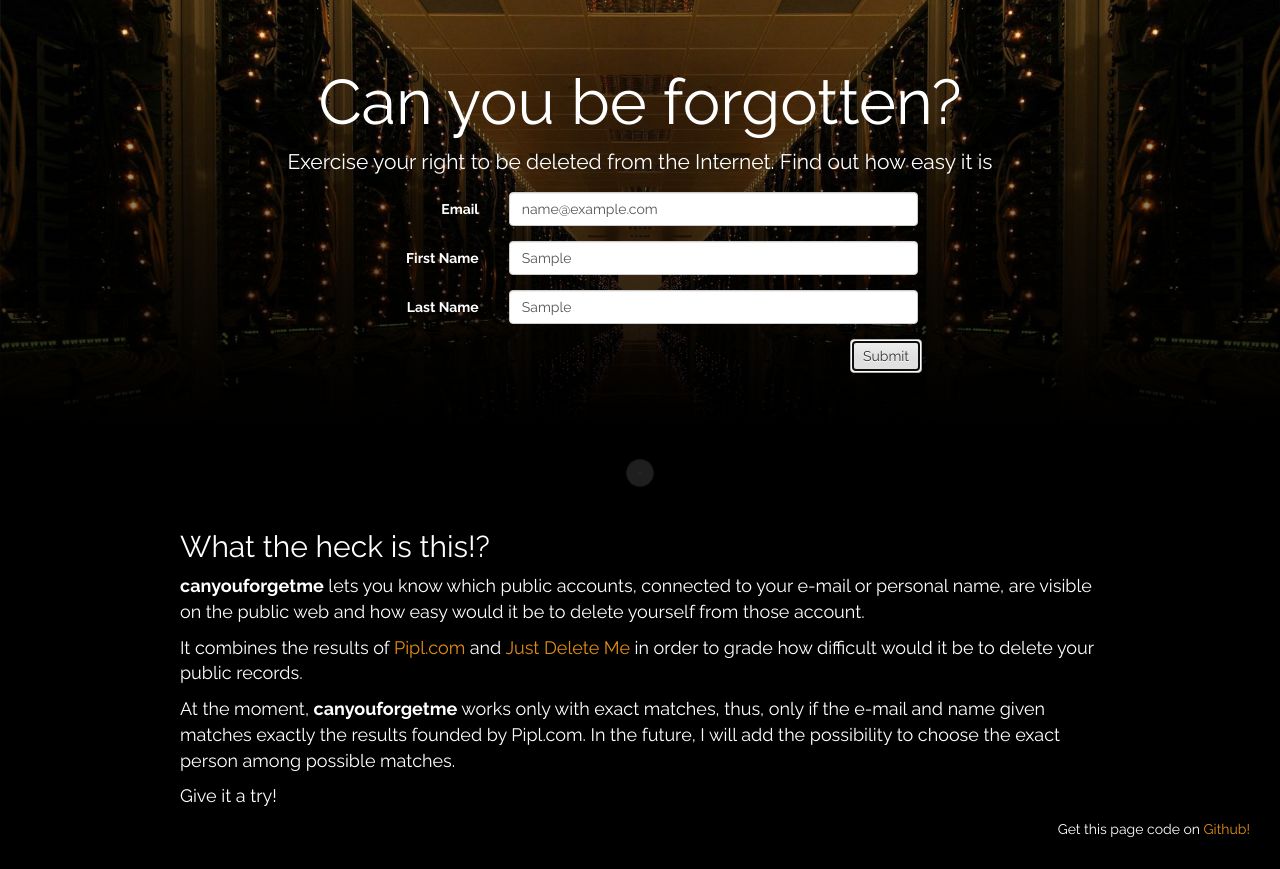
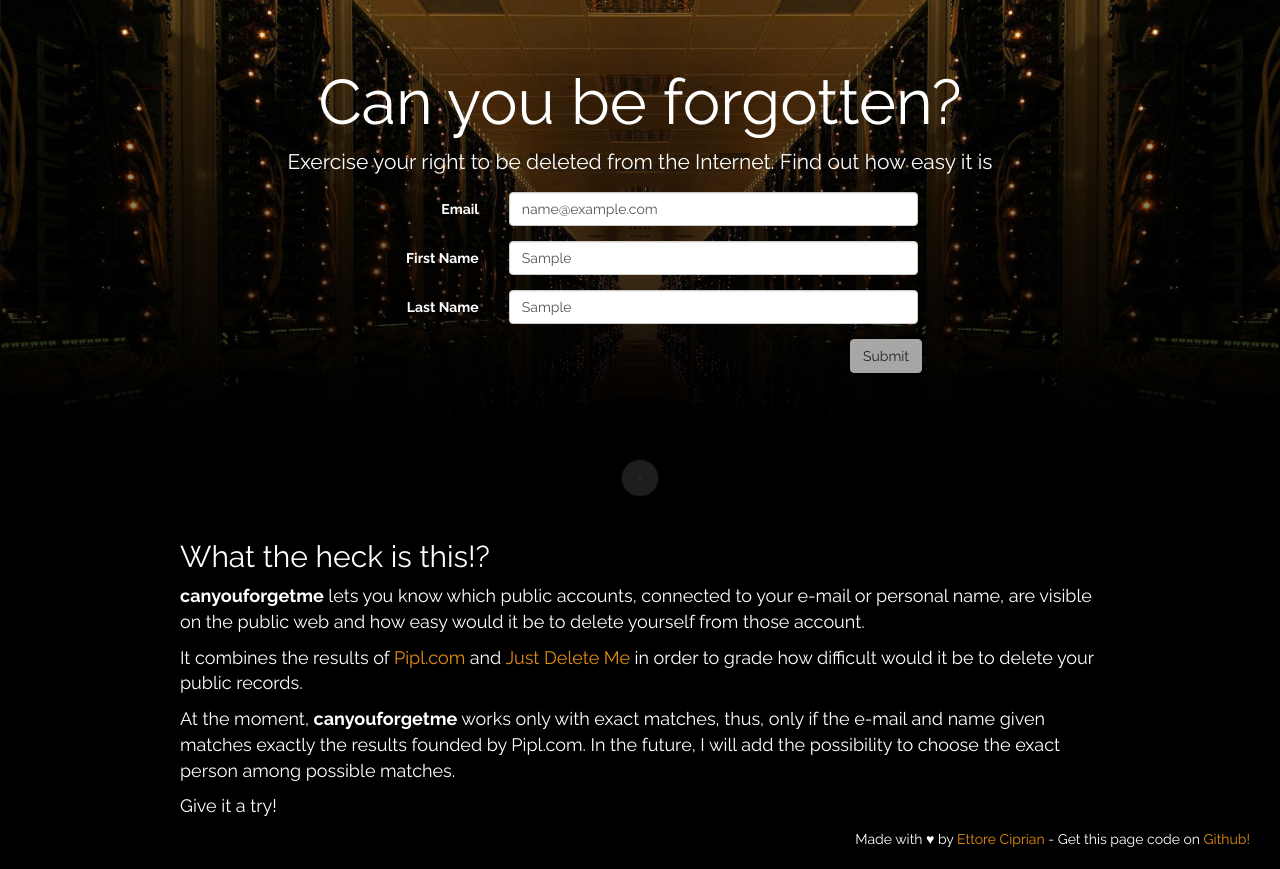
Before and after one commit to ettoreboy/forgetme, a plain HTML site: page index.html in a window 1280 px wide. Both pictures are taken after typing "name@example.com", "Sample", "Sample" into the empty fields and a click on the button "Submit". Drawn offline with nearby package versions, Linux system fonts and the light colour scheme.

Commit message:
fix multi click

```diff
--- a/css/main.css
+++ b/css/main.css
@@ -36,8 +36,10 @@ span {
 }
 
 
-button {
-    background-color: #e38d13;
+button, #submit {
+    background: white;
+    border-color: white;
+
 }
 
 .jumbotron p, h1 {
@@ -53,7 +55,7 @@ button {
 }
 
 .list-group {
-    padding-left: 15px;
+    padding-left: 26px;
 }
 
 footer  {
@@ -64,8 +66,8 @@ footer  {
 }
 
 .spinner {
-    width: 30px;
-    height: 30px;
+    width: 40px;
+    height: 40px;
 
     position: relative;
     margin: auto;
--- a/index.html
+++ b/index.html
@@ -94,7 +94,7 @@
 
 
         <footer>
-            <p>Get this page code on <a href="https://github.com/platinumjesus/thefinalassignment/tree/gh-page">Github!</a></p>
+            <p>Made with &#9829; by <a href="mailto:cipettaro@gmail.com">Ettore Ciprian</a> - Get this page code on <a href="https://github.com/platinumjesus/thefinalassignment/tree/gh-page">Github!</a></p>
         </footer>
 
         <script type="text/javascript" src="//ajax.googleapis.com/ajax/libs/jquery/1.11.2/jquery.js"></script>
--- a/js/main.js
+++ b/js/main.js
@@ -4,6 +4,7 @@ function addInfoElement(content) {
   "use strict";
     var newdiv = document.createElement('h3');
     newdiv.innerHTML = content;
+    $("#description").slideDown('slow');
     $(newdiv).hide().appendTo("#info").fadeIn(1000);
 }
 
@@ -33,12 +34,14 @@ function getSites(url) {
             });
         } else {
             $(".spinner").hide();
+            $("#submit").attr('disabled',false);
             addInfoElement("There are no exact public matches for this email! Try to add your name..");
         }
         return founds;
     })
             .fail(function () {
                 $(".spinner").hide();
+                $("#submit").attr('disabled',false);
                 addInfoElement("Ups! Somenthing went wrong, try again.");
             });
 
@@ -84,6 +87,7 @@ function updateQueryStringParameter(uri, key, value) {
 function checkAndSubmit(event) {
   "use strict";
     event.preventDefault();
+
     $("#list-group").empty();
     $("#info").empty();
     $(".spinner").show();
@@ -93,10 +97,11 @@ function checkAndSubmit(event) {
     var last = $('#inputLastname').val();
     if (email === "") {
         $(".spinner").hide();
+        $("#submit").attr('disabled',false);
         return false;
 
     }
-
+    $("#submit").attr('disabled',true);
     var piplAPI = 'https://api.pipl.com/search/v4/' + "?email=" + email + "&key=kdrphm4hv87tab5q34v2sf5n" + "&callback=?";
     if (name) {
         piplAPI = updateQueryStringParameter(piplAPI, "first_name", name);
@@ -127,5 +132,7 @@ function checkAndSubmit(event) {
             });
         });
         $(".spinner").hide();
+        $("#submit").attr('disabled',false);
     });
+
 }
```
